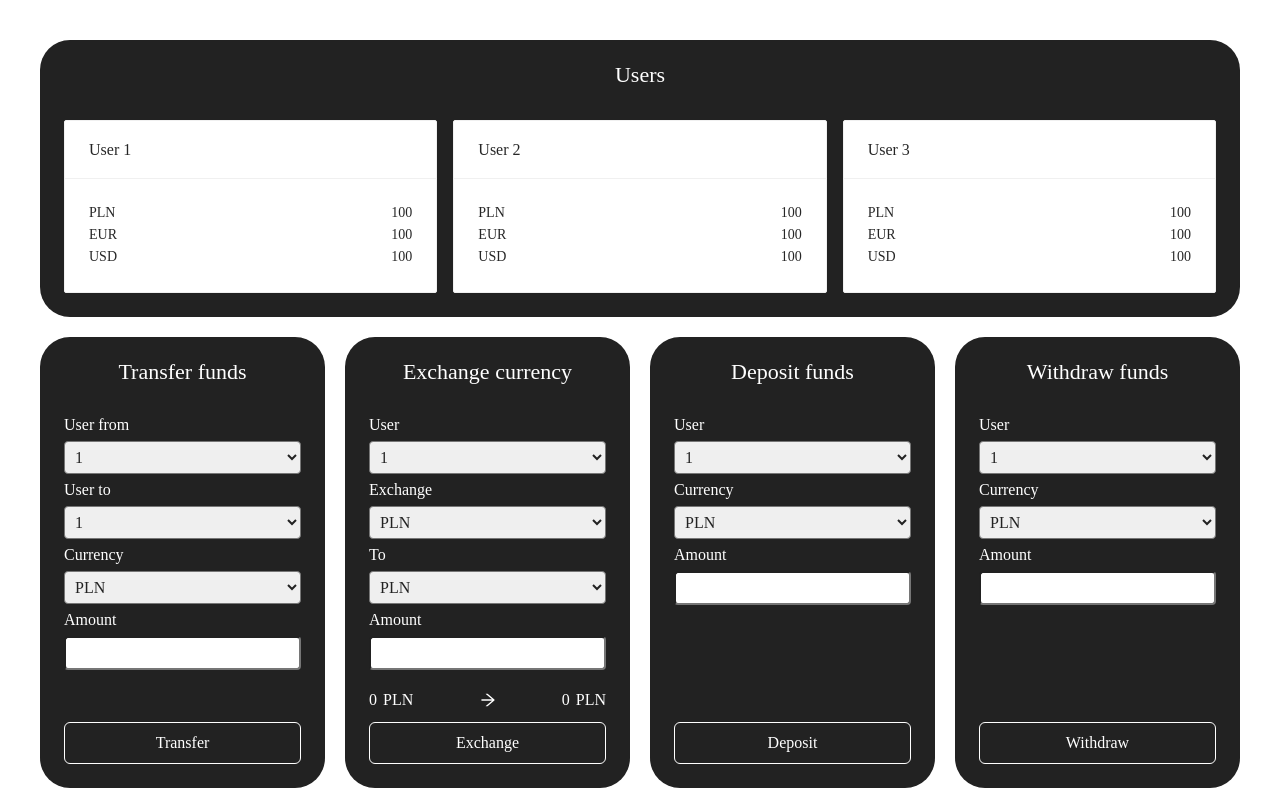
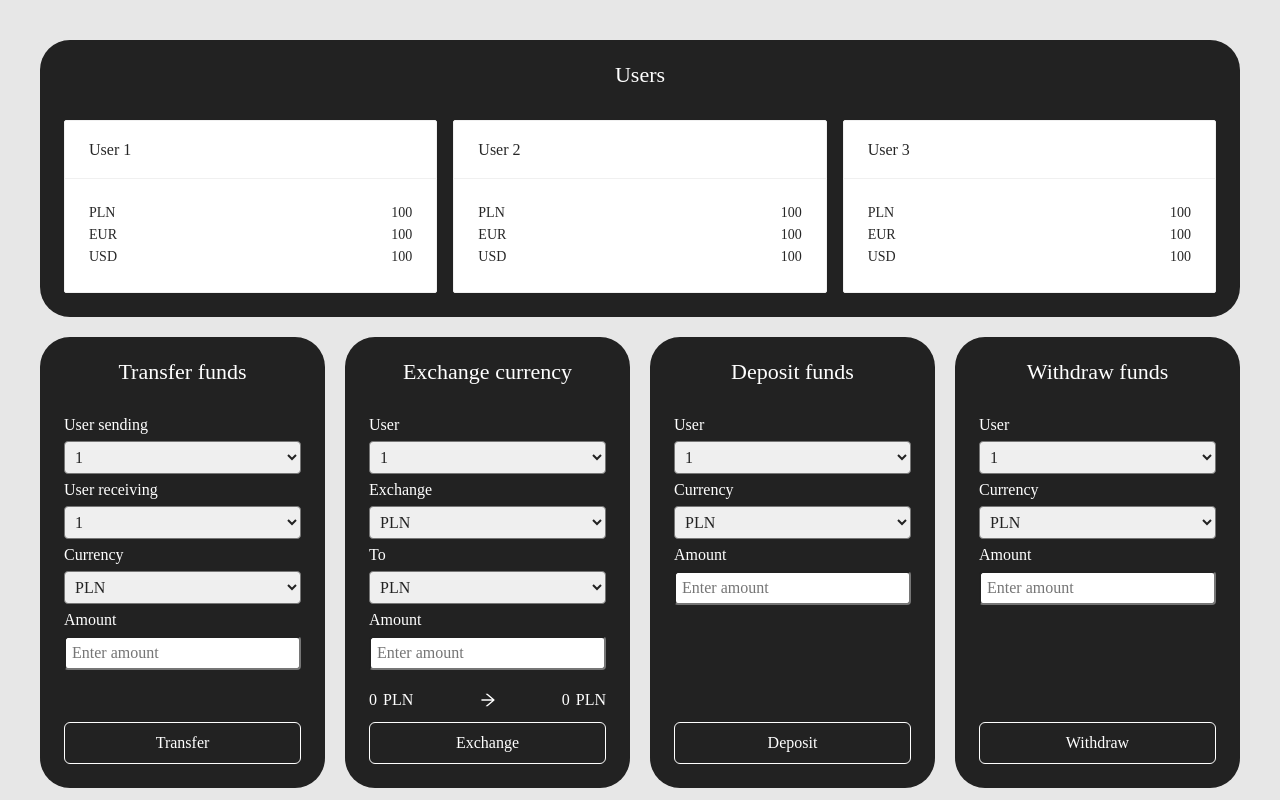
Before and after one commit to Nimavein/crustlab, a React (Create React App) app: page / in a window 1280 px wide. Shown: the top 800 px of the page. Built offline with nearby package versions, Linux system fonts and the light colour scheme.

Commit message:
feat(clear-folders-structure): remove unnecessary files, add placeholders

```diff
--- a/src/components/depositFunds/DepositFunds.tsx
+++ b/src/components/depositFunds/DepositFunds.tsx
@@ -115,6 +115,7 @@ export const DepositFunds = () => {
               required: "Amount is required.",
             })}
             name="amount"
+            placeholder="Enter amount"
           />
           <S.InputErrorWrapper>
             {errors.amount && (
--- a/src/components/exchangeCurrency/ExchangeCurrency.tsx
+++ b/src/components/exchangeCurrency/ExchangeCurrency.tsx
@@ -172,6 +172,7 @@ export const ExchangeCurrency = () => {
               required: "Amount is required.",
             })}
             name="amount"
+            placeholder="Enter amount"
           />
           <S.InputErrorWrapper>
             {errors.amount && (
--- a/src/components/tranferFunds/TransferFunds.tsx
+++ b/src/components/tranferFunds/TransferFunds.tsx
@@ -60,7 +60,9 @@ export const TransferFunds = () => {
         })
       );
       toast.success(
-        `User ${data.userFromId} has successfully transferred ${amountConverter(parseFloat(data.amount))} ${data.currency} to User ${data.userToId}.`
+        `User ${data.userFromId} has successfully transferred ${amountConverter(
+          parseFloat(data.amount)
+        )} ${data.currency} to User ${data.userToId}.`
       );
       reset();
     }
@@ -81,7 +83,7 @@ export const TransferFunds = () => {
     <SectionWrapper title="Transfer funds">
       <S.Form onSubmit={handleSubmit(onSubmit)}>
         <S.Label>
-          <S.LabelText>User from</S.LabelText>
+          <S.LabelText>User sending</S.LabelText>
           <S.Select
             {...register("userFromId", {
               required: "User selection is required.",
@@ -101,7 +103,7 @@ export const TransferFunds = () => {
           </S.InputErrorWrapper>
         </S.Label>
         <S.Label>
-          <S.LabelText>User to</S.LabelText>
+          <S.LabelText>User receiving</S.LabelText>
           <S.Select
             {...register("userToId", {
               required: "User selection is required.",
@@ -150,6 +152,7 @@ export const TransferFunds = () => {
               required: "Amount is required.",
             })}
             name="amount"
+            placeholder="Enter amount"
           />
           <S.InputErrorWrapper>
             {errors.amount && (
--- a/src/components/withdrawFunds/WithdrawFunds.styled.tsx
+++ /dev/null
@@ -1 +0,0 @@
-import styled from "styled-components";
--- a/src/components/withdrawFunds/WithdrawFunds.tsx
+++ b/src/components/withdrawFunds/WithdrawFunds.tsx
@@ -128,6 +128,7 @@ export const WithdrawFunds = () => {
               required: "Amount is required.",
             })}
             name="amount"
+            placeholder="Enter amount"
           />
           <S.InputErrorWrapper>
             {errors.amount && (
--- a/src/style/global.ts
+++ b/src/style/global.ts
@@ -38,6 +38,7 @@ const GlobalStyle = createGlobalStyle`
 
   body {
     line-height: 1;
+    background: #e7e7e7;
   }
 
   ol, ul {
```
Also changed, not shown: src/components/transactions/Transactions.styled.tsx (deleted, +0 -17 lines).
